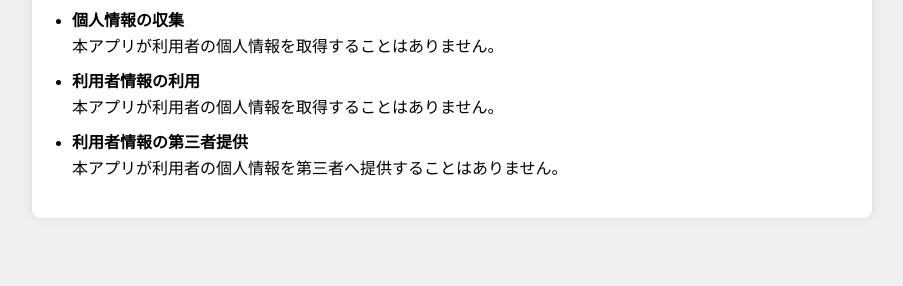
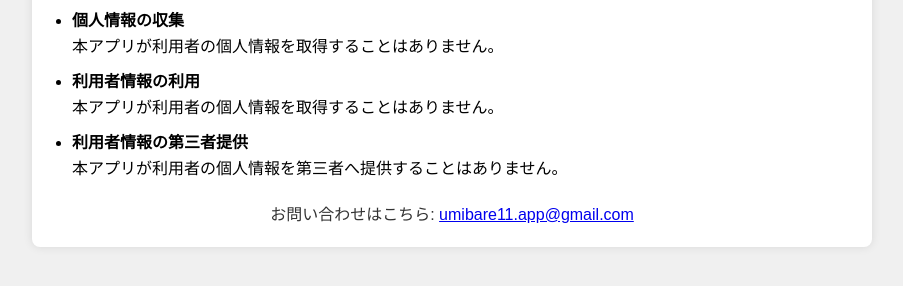
Before and after one commit to ttttsuki/quizbomber, a plain HTML site: page index.html in a window 1280 px wide. Shown: the part 126-412 px from the top of the page, without its empty margins (188-1091 px from the left). Drawn offline with Linux system fonts and the light colour scheme.

Commit message:
index.html

```diff
--- a/index.html
+++ b/index.html
@@ -30,6 +30,12 @@
         li {
             margin-bottom: 10px;
         }
+        .contact {
+            margin-top: 20px;
+            text-align: center;
+            font-size: 16px;
+            color: #333;
+        }
     </style>
 </head>
 <body>
@@ -46,6 +52,9 @@
             <li><strong>利用者情報の第三者提供</strong><br>
             本アプリが利用者の個人情報を第三者へ提供することはありません。</li>
         </ul>
+        <div class="contact">
+            お問い合わせはこちら: <a href="mailto:umibare11.app@gmail.com">umibare11.app@gmail.com</a>
+        </div>
     </div>
 
 </body>
```
